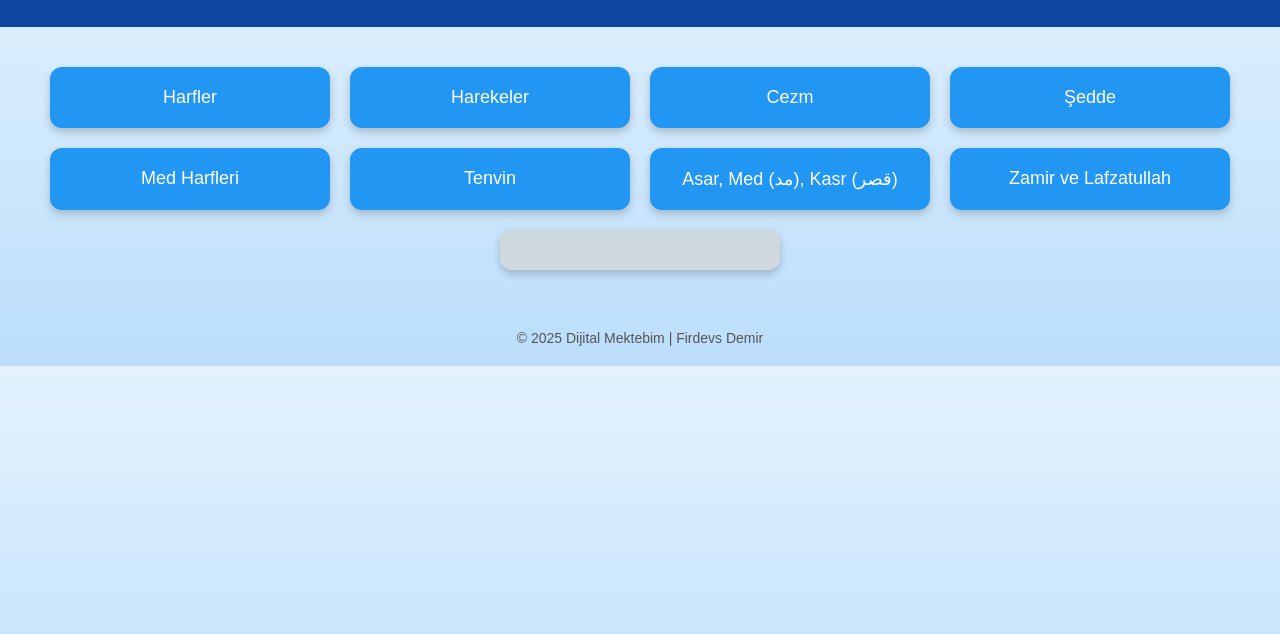
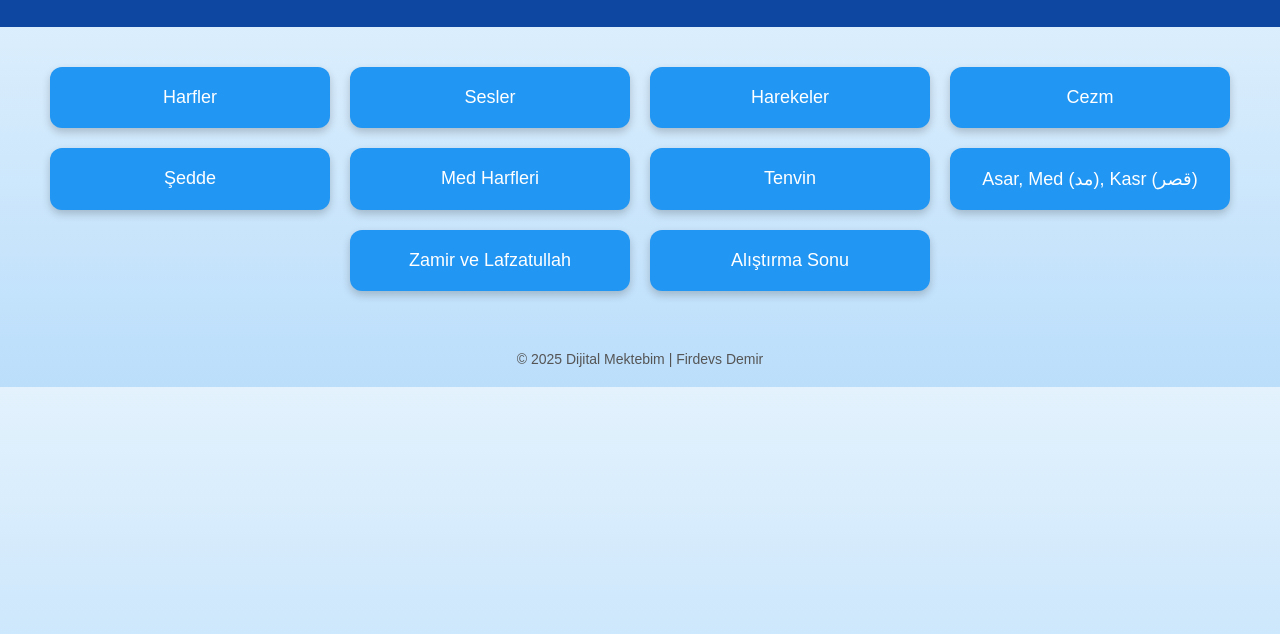
Before and after one commit to Firdevs-demir/alistirmalar.html, a plain HTML site: page index.html in a window 1280 px wide. Shown: the part 70-704 px from the top of the page. Drawn offline with Linux system fonts and the light colour scheme; a web font is replaced by a local one.

Commit message:
Update index.html

```diff
--- a/index.html
+++ b/index.html
@@ -77,6 +77,7 @@
 
   <div class="container">
   <a href="https://firdevs-demir.github.io/harfler/" class="menu-item" target="_blank">Harfler</a>
+  <a href="https://firdevs-demir.github.io/sesler/" class="menu-item" target="_blank">Sesler</a>
   <a href="https://firdevs-demir.github.io/arapca-kelimeler/" class="menu-item" target="_blank">Harekeler</a>
   <a href="https://firdevs-demir.github.io/cezm.-uygulama-alistirmalari/" class="menu-item" target="_blank">Cezm</a>
   <a href="https://firdevs-demir.github.io/seddeli.kelimeler/" class="menu-item" target="_blank">Şedde</a>
@@ -84,7 +85,7 @@
   <a href="https://firdevs-demir.github.io/tenvin/" class="menu-item" target="_blank">Tenvin</a>
   <a href="https://firdevs-demir.github.io/medkasr/" class="menu-item" target="_blank">Asar, Med (مد), Kasr (قصر)</a>
   <a href="https://firdevs-demir.github.io/zamir_lafzatullah/" class="menu-item" target="_blank">Zamir ve Lafzatullah</a>
-  <a href="#" class="menu-item" style="background-color: #cfd8dc; pointer-events: none;"></a>
+  <a href="https://firdevs-demir.github.io/alistirma-son/" class="menu-item" target="_blank">Alıştırma Sonu</a>
 </div>
 
   <footer>
```
